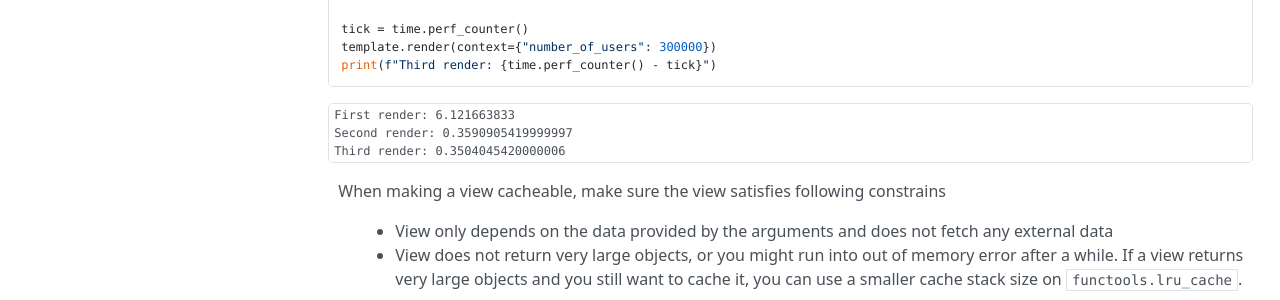
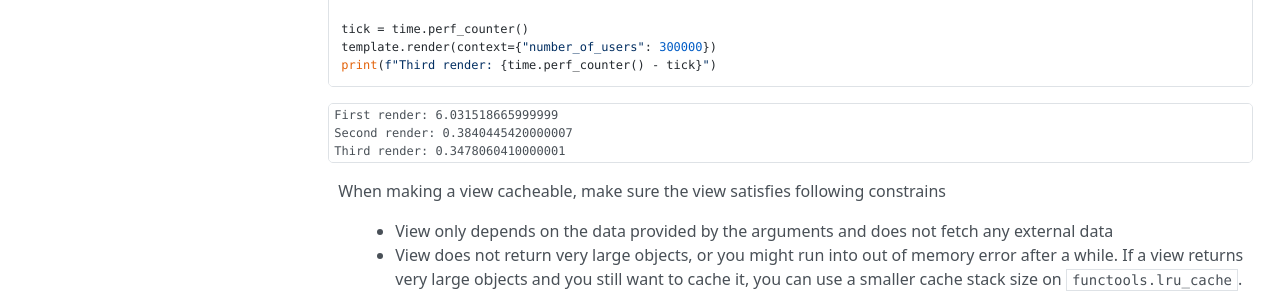
Before and after one commit to angrybayblade/ph7, an MkDocs documentation site: the page built from docs/html.md, in a window 1280 px wide and 900 px high, scrolled down 5888 px. Shown: the part 506-806 px from the top of the window. Built offline with MkDocs 1.6.1, drawn with Linux system fonts in a browser that asks for light colours; nearby versions of some CDN libraries.

````diff
--- a/docs/html.md
+++ b/docs/html.md
@@ -338,9 +338,9 @@ print(f"Third render: {time.perf_counter() - tick}")
 ```
 
 ```stdout
-First render: 6.121663833
-Second render: 0.3590905419999997
-Third render: 0.3504045420000006
+First render: 6.031518665999999
+Second render: 0.3840445420000007
+Third render: 0.3478060410000001
 ```
 <!-- end -->
 
````
Also changed, not shown: docs/js.md (+2 -2 lines), 2 other files.
